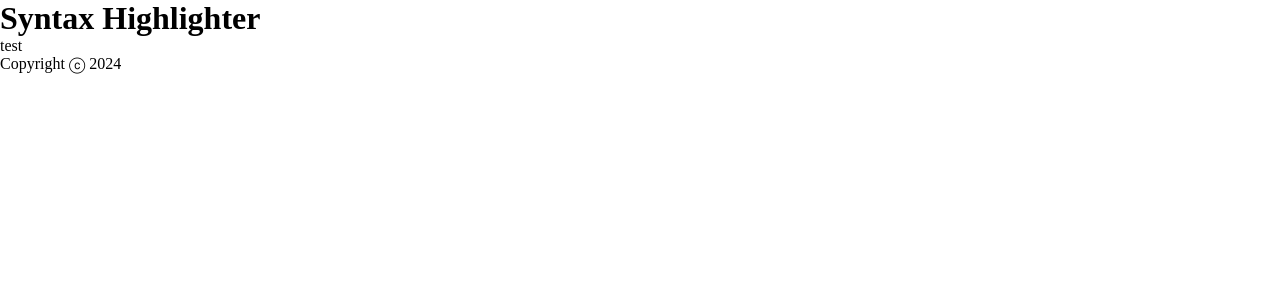
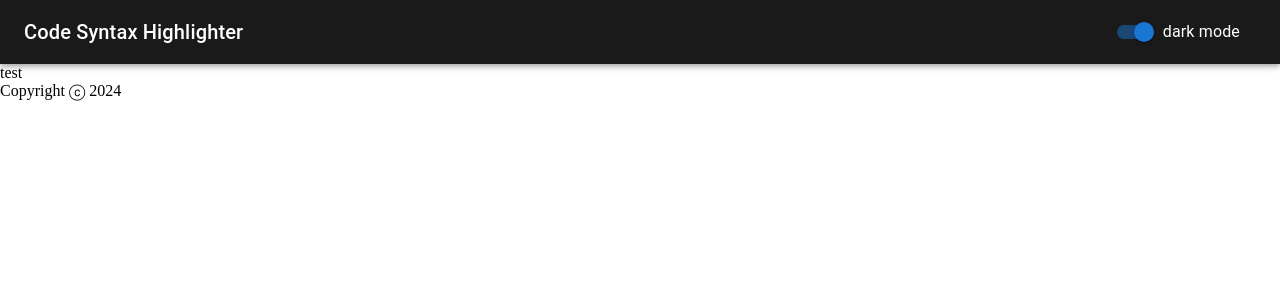
Before and after one commit to giovananog/syntax-highlighter-app, a React (Create React App) app: page / in a window 1280 px wide. Shown: the top 300 px of the page. Built offline with nearby package versions, Linux system fonts and the light colour scheme.

Commit message:
feat: header style started

```diff
--- a/package.json
+++ b/package.json
@@ -3,6 +3,10 @@
   "version": "0.1.0",
   "private": true,
   "dependencies": {
+    "@emotion/react": "^11.11.3",
+    "@emotion/styled": "^11.11.0",
+    "@mui/icons-material": "^5.15.6",
+    "@mui/material": "^5.15.6",
     "@testing-library/jest-dom": "^5.17.0",
     "@testing-library/react": "^13.4.0",
     "@testing-library/user-event": "^13.5.0",
--- a/src/components/Header.jsx
+++ b/src/components/Header.jsx
@@ -1,9 +1,40 @@
-import React from "react";
+import * as React from 'react';
+import AppBar from '@mui/material/AppBar';
+import Box from '@mui/material/Box';
+import Toolbar from '@mui/material/Toolbar';
+import Typography from '@mui/material/Typography';
+import Switch from '@mui/material/Switch';
+import FormControlLabel from '@mui/material/FormControlLabel';
+import FormGroup from '@mui/material/FormGroup';
 
-function Header() {
+export default function Header() {
+  const [mode, setMode] = React.useState(true);
+
+  const handleChange = (event) => {
+    setMode(event.target.checked);
+  };
+
   return (
-    <h1>Syntax Highlighter</h1>
+    <Box sx={{ flexGrow: 1 }}>
+      <AppBar position="static" sx={{ backgroundColor: mode ? '#1a1a1a' : '#ffffff' }}>
+        <Toolbar>
+          <Typography variant="h6" component="div" sx={{ flexGrow: 1 }}>
+            Code Syntax Highlighter
+          </Typography>
+          <FormGroup>
+        <FormControlLabel
+          control={
+            <Switch
+              checked={mode}
+              onChange={handleChange}
+              aria-label="login switch"
+            />
+          }
+          label={mode ? 'dark mode' : 'light mode'}
+        />
+      </FormGroup>
+        </Toolbar>
+      </AppBar>
+    </Box>
   );
 }
-
-export default Header;
```
Also changed, not shown: 1 other file (tests, documents, lock files or other folders).
